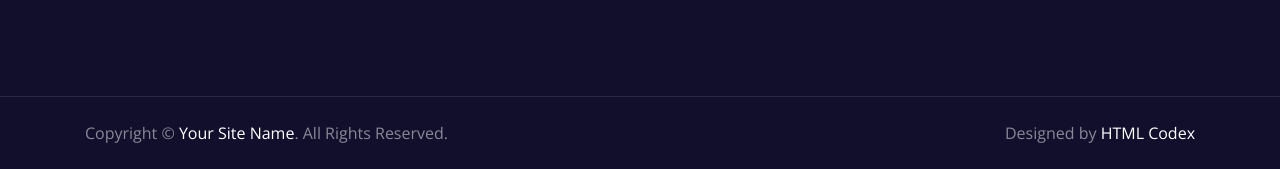
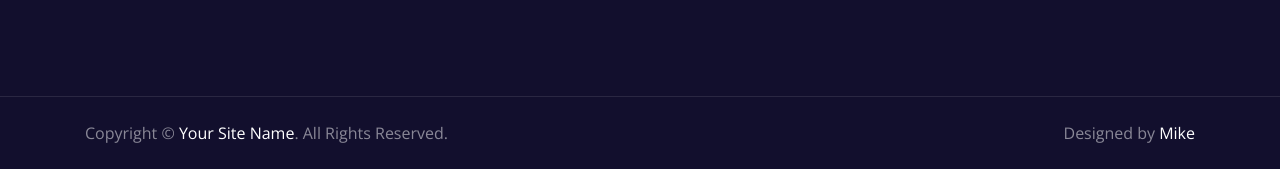
Before and after one commit to Mrutyunjay16/test.elearn.varsity, a plain HTML site: page index.html in a window 1280 px wide. Shown: the part 6786-6955 px from the top of the page. Drawn offline with nearby package versions, Linux system fonts and the light colour scheme.

Commit message:
Update index.html

```diff
--- a/index.html
+++ b/index.html
@@ -605,7 +605,7 @@
                     </p>
                 </div>
                 <div class="col-md-6 text-center text-md-right">
-                    <p class="m-0">Designed by <a class="text-white" href="https://htmlcodex.com">HTML Codex</a>
+                    <p class="m-0">Designed by <a class="text-white">Mike</a>
                     </p>
                 </div>
             </div>
```
